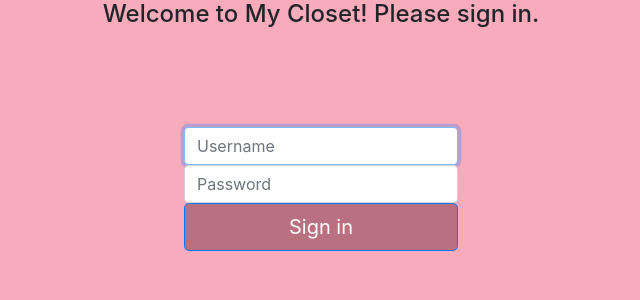
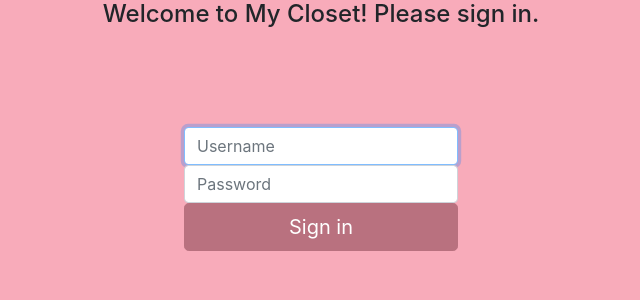
Before and after one commit to ishakarki/MyCloset, a PHP site: page /home.php in a window 1280 px wide. Shown: the part 400-700 px from the top of the page, without its empty margins (319-959 px from the left). Run offline with PHP 8.4, Linux system fonts and the light colour scheme.

Commit message:
button border

```diff
--- a/includes/css/style.css
+++ b/includes/css/style.css
@@ -31,4 +31,5 @@ body{
 
 .btn.btn-lg.btn-primary.btn-block{
   background-color:  rgb(185, 113, 127);
+  border-color:  rgb(185, 113, 127);
 }
```
